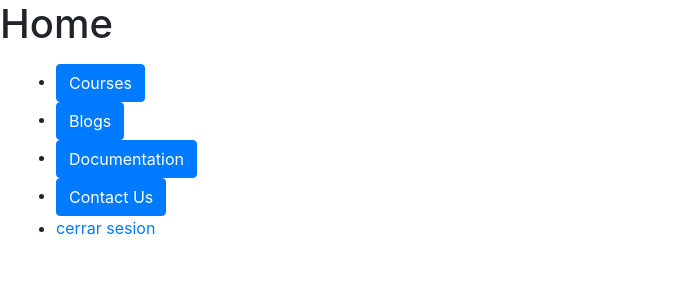
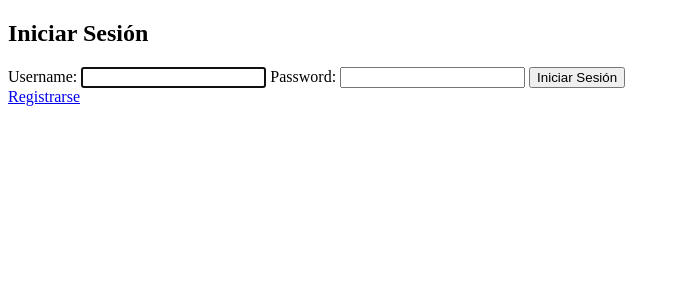
Before and after one commit to Bryan18-Alvarado/django_Project_final, a Django app: page / in a window 1280 px wide. Shown: the top 300 px of the page, without its empty margins (0-685 px from the left). Run offline with Django 4.2, Linux system fonts and the light colour scheme; some libraries are stand-ins or nearby versions.

Commit message:
addlogin
añadiendo login

```diff
--- /dev/null
+++ b/academy/forms.py
@@ -0,0 +1,36 @@
+# En forms.py de tu aplicación
+from django import forms
+from django.contrib.auth.models import User
+
+from django import forms
+from django.contrib.auth.forms import UserCreationForm
+from django.contrib.auth.models import User
+
+
+from django.contrib.auth.forms import AuthenticationForm
+
+class CustomAuthenticationForm(AuthenticationForm):
+    error_messages = {
+        'invalid_login': 'Nombre de usuario o contraseña incorrectos. Por favor, inténtalo de nuevo.',
+    }
+
+
+class RegistrationForm(UserCreationForm):
+    username = forms.CharField(
+        label="Nombre de usuario",
+        max_length=150,
+    )
+
+    password1 = forms.CharField(
+        label="Contraseña",
+        widget=forms.PasswordInput,
+    )
+
+    password2 = forms.CharField(
+        label="Confirmar contraseña",
+        widget=forms.PasswordInput,
+    )
+
+    class Meta:
+        model = User
+        fields = ['username', 'password1', 'password2']
--- a/academy/templates/index.html
+++ b/academy/templates/index.html
@@ -34,7 +34,7 @@
                 </li>
 
                 <li>
-                    <a href="cerrar-sesion">cerrar sesion</a>
+                    <a href="{% url 'custom_login' %}" >cerrar sesion</a>
                 </li>
             </ul>
         </nav>
--- /dev/null
+++ b/academy/templates/registration/login.html
@@ -0,0 +1,16 @@
+<!DOCTYPE html>
+<html>
+<head>
+    <title>Iniciar Sesión</title>
+</head>
+<body>
+    <h2>Iniciar Sesión</h2>
+    <form method="post">
+        {% csrf_token %}
+        {{ form.username.label_tag }} {{ form.username }}
+        {{ form.password.label_tag }} {{ form.password }}
+        <button type="submit">Iniciar Sesión</button>
+    </form>
+    <a href="{% url 'register' %}">Registrarse</a>
+</body>
+</html>
--- a/academy/urls.py
+++ b/academy/urls.py
@@ -1,11 +1,16 @@
 from django.urls import path
 from . import views
 from django.contrib  import admin
+from django.contrib.auth.views import LoginView
+
 
 urlpatterns = [
-    path('', views.index, name='index'),
+    path('', views.custom_login, name='custom_login'),    path('index/', views.index, name='index'),
     path('courses/', views.courses, name='courses'),
     path('blog/', views.blog, name='blog'),
     path('documentation/', views.documentation, name='documentation'),
     path('contact_us/', views.contact_us, name='contact_us'),
+    path('register/', views.register, name='register'),
+
+
 ]
--- a/academy/views.py
+++ b/academy/views.py
@@ -1,7 +1,52 @@
 from django.shortcuts import render
 
-# Create your views here.
+
 from .models import Courses,Blog, Documentation, Contact_us
+
+
+
+from django.shortcuts import render, redirect
+from django.contrib.auth import authenticate, login
+from django.contrib.auth.forms import AuthenticationForm
+
+
+from .forms import RegistrationForm
+from .forms import CustomAuthenticationForm
+
+
+
+def custom_login(request):
+    if request.method == 'POST':
+        form = CustomAuthenticationForm(request, data=request.POST)
+        if form.is_valid():
+            username = form.cleaned_data['username']
+            password = form.cleaned_data['password']
+            user = authenticate(request, username=username, password=password)
+
+            if user is not None:
+                login(request, user)
+                return redirect('index')  # Redirige al usuario después de un inicio de sesión exitoso
+        # No necesita else aquí
+    else:
+        form = CustomAuthenticationForm()
+
+    return render(request, 'registration/login.html', {'form': form})
+
+def register(request):
+    if request.method == 'POST':
+        form = RegistrationForm(request.POST)
+        if form.is_valid():
+            user = form.save()
+            login(request, user)
+            if request.user.is_authenticated:
+                return redirect('index')
+              # Redirige a la página de inicio después del registro
+    else:
+        form = RegistrationForm()
+
+    return render(request, 'registration/register.html', {'form': form})
+
+
 
 def index(request):
         return render(request,'index.html')
--- a/mysite/settings.py
+++ b/mysite/settings.py
@@ -122,3 +122,5 @@ STATIC_URL = 'static/'
 # https://docs.djangoproject.com/en/4.2/ref/settings/#default-auto-field
 
 DEFAULT_AUTO_FIELD = 'django.db.models.BigAutoField'
+
+LOGIN_REDIRECT_URL = 'index/'
```
Also changed, not shown: academy/templates/registration/register.html (added, +8 -0 lines), db.sqlite3.
